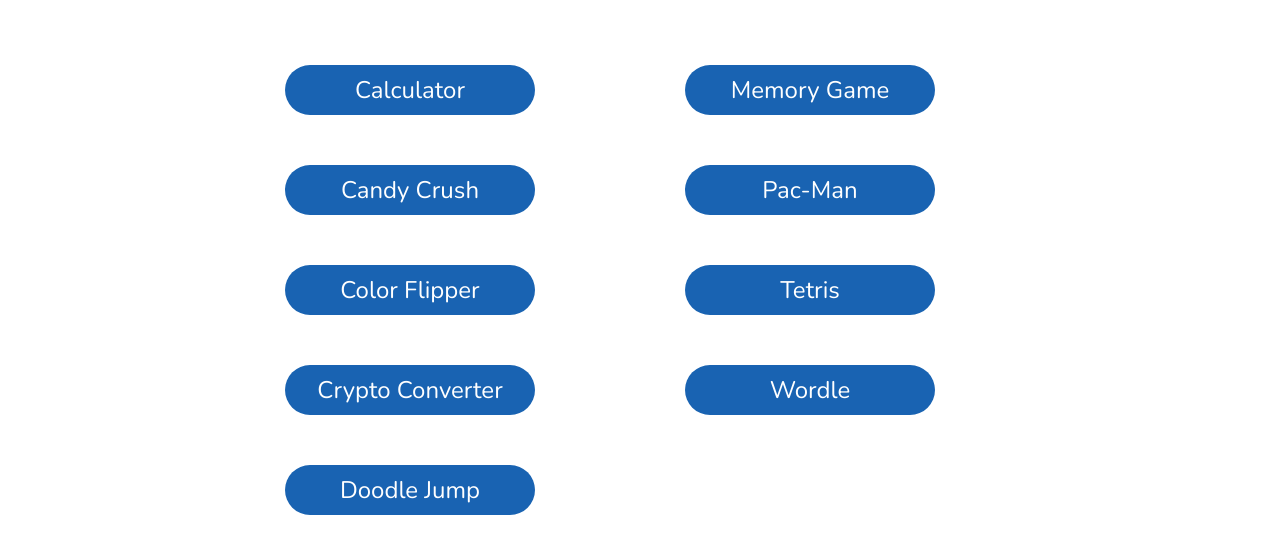
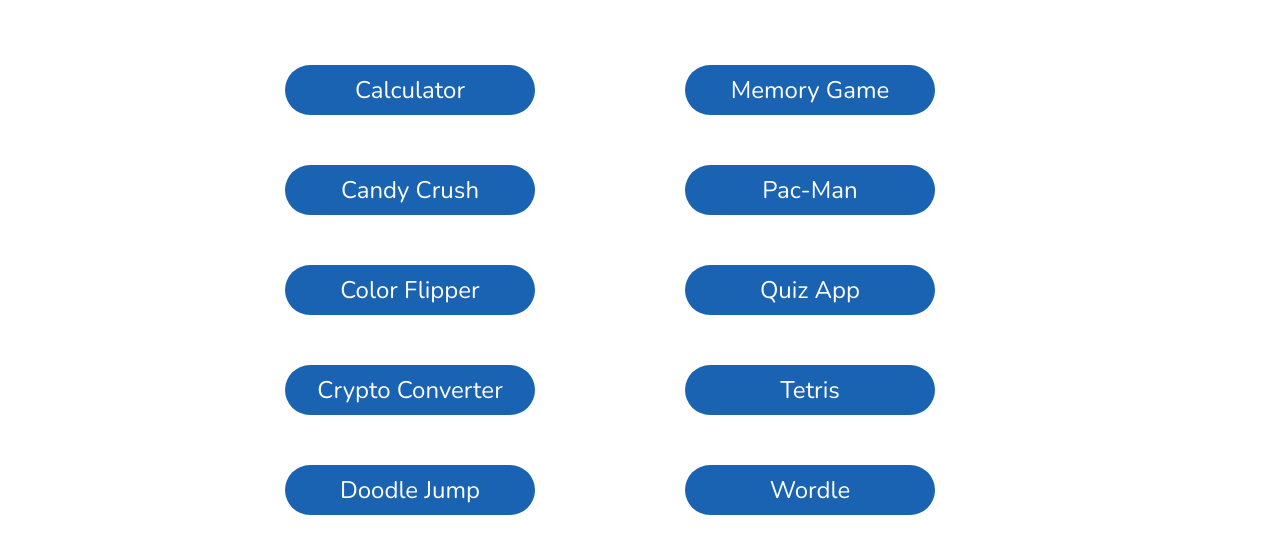
Before and after one commit to derekprieur/portfolio-main, a plain HTML site: page Pages/projects.html in a window 1280 px wide. Shown: the part 67-620 px from the top of the page. Drawn offline with nearby package versions, Linux system fonts and the light colour scheme.

Commit message:
added quiz project

```diff
--- a/Pages/projects.html
+++ b/Pages/projects.html
@@ -44,6 +44,8 @@
                 </li>
                 <li class="project-item"><a href="https://derekprieur.github.io/pacman/" target="_blank">Pac-Man </a>
                 </li>
+                <li class="project-item"><a href="https://derekprieur.github.io/quiz-app/" target="_blank">Quiz App </a>
+                </li>
                 <li class="project-item"><a href="https://derekprieur.github.io/tetris/" target="_blank">Tetris </a>
                 </li>
                 <li class="project-item"><a href="https://derekprieur.github.io/wordle/" target="_blank">Wordle </a>
```
